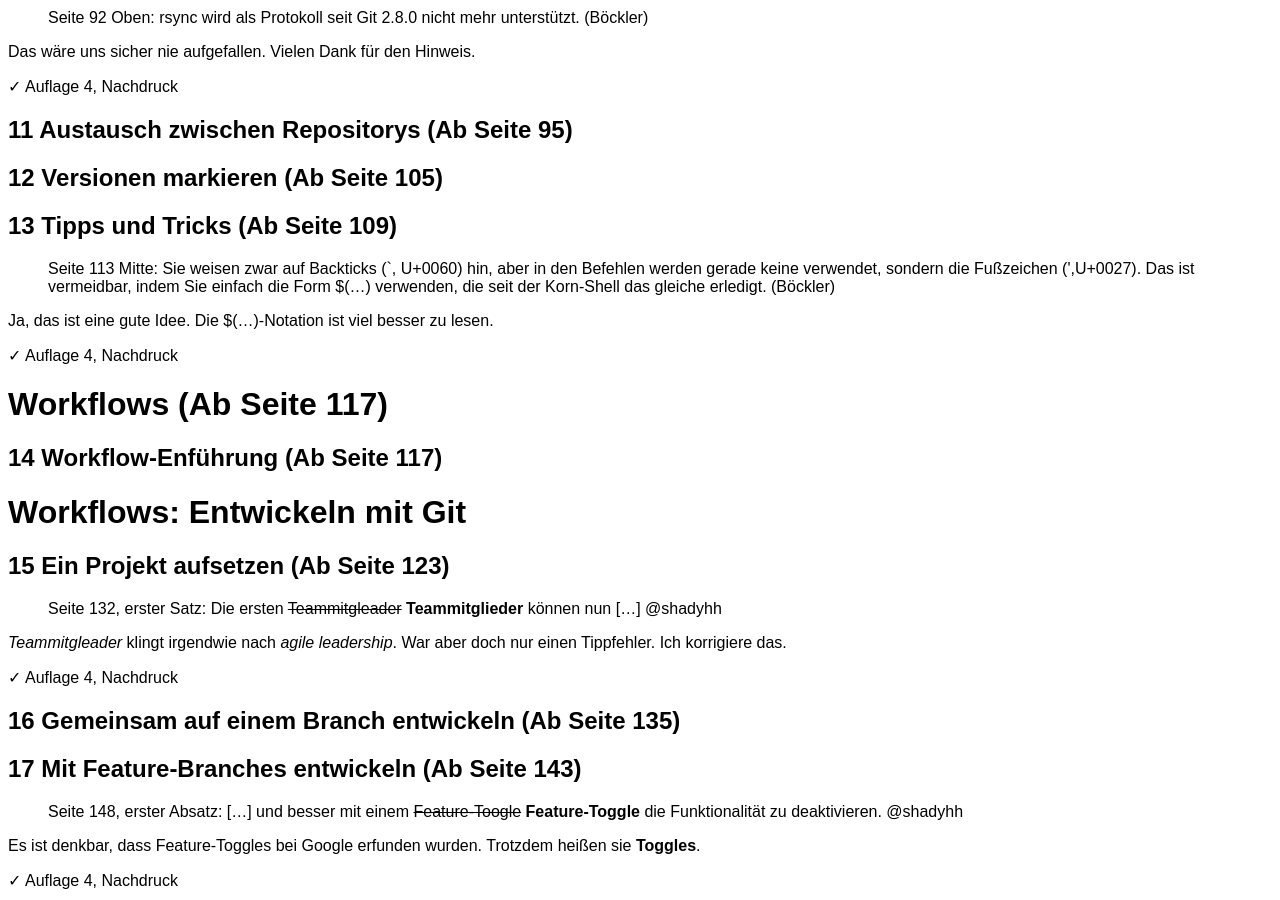
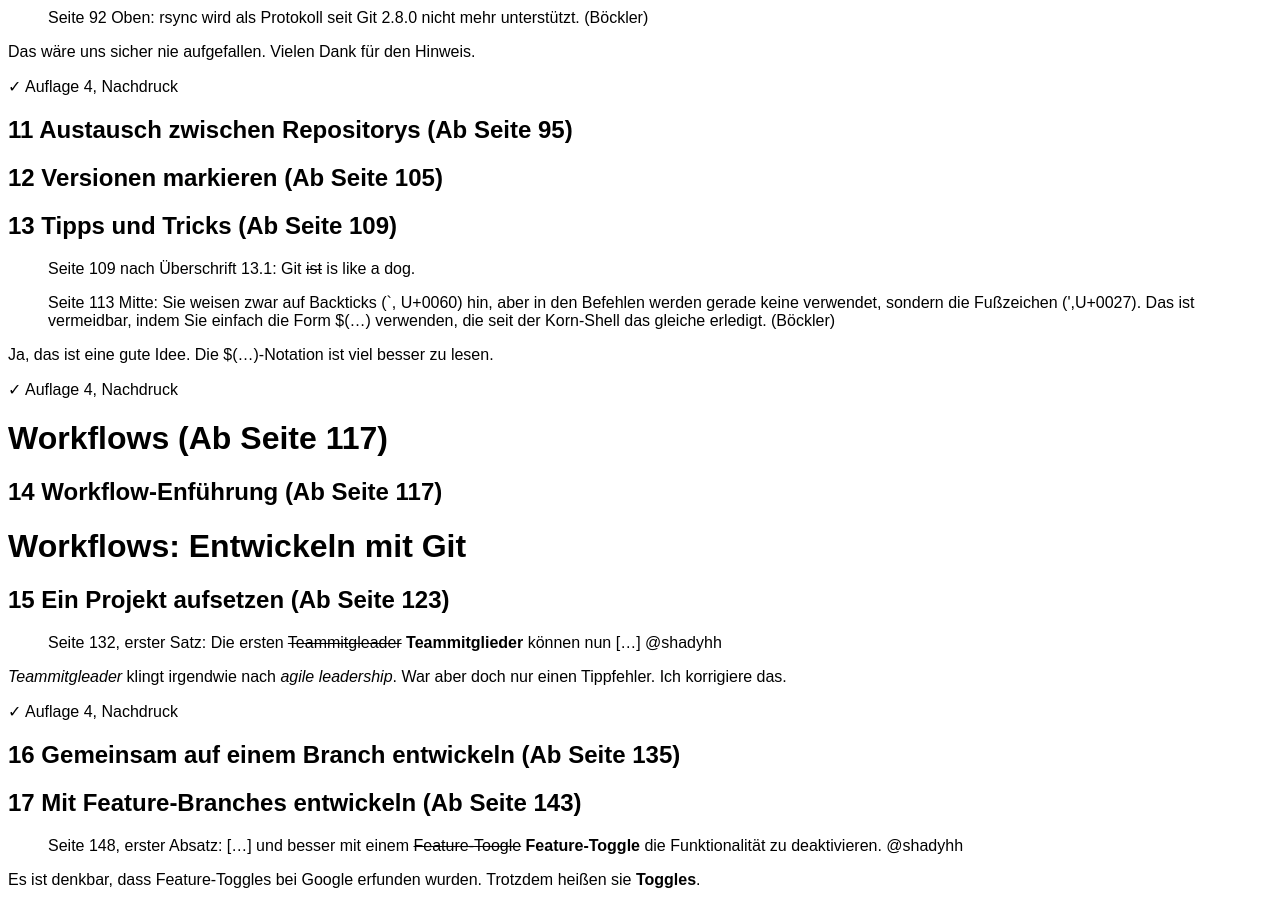
Before and after one commit to kapitel26/gitbuch-feedback, a Jekyll site: the page built from feedback-git-buch-auflage-4.md, in a window 1280 px wide and 900 px high, scrolled down 988 px. Built offline with Jekyll 4.4.1, drawn with Linux system fonts in a browser that asks for light colours.

Commit message:
Update feedback-git-buch-auflage-4.md

```diff
--- a/feedback-git-buch-auflage-4.md
+++ b/feedback-git-buch-auflage-4.md
@@ -54,6 +54,8 @@ Das wäre uns sicher nie aufgefallen. Vielen Dank für den Hinweis.
 ## 12 Versionen markieren (Ab Seite 105)
 
 ## 13 Tipps und Tricks (Ab Seite 109)
+
+> Seite 109 nach Überschrift 13.1: Git ~~ist~~ is like a dog.
 
 > Seite 113 Mitte: Sie weisen zwar auf Backticks (\`, U+0060) hin, aber in den Befehlen werden gerade keine verwendet, sondern die Fußzeichen (\',U+0027). Das ist vermeidbar, indem Sie einfach die Form $(…) verwenden,
 die seit der Korn-Shell das gleiche erledigt. (Böckler)
```
